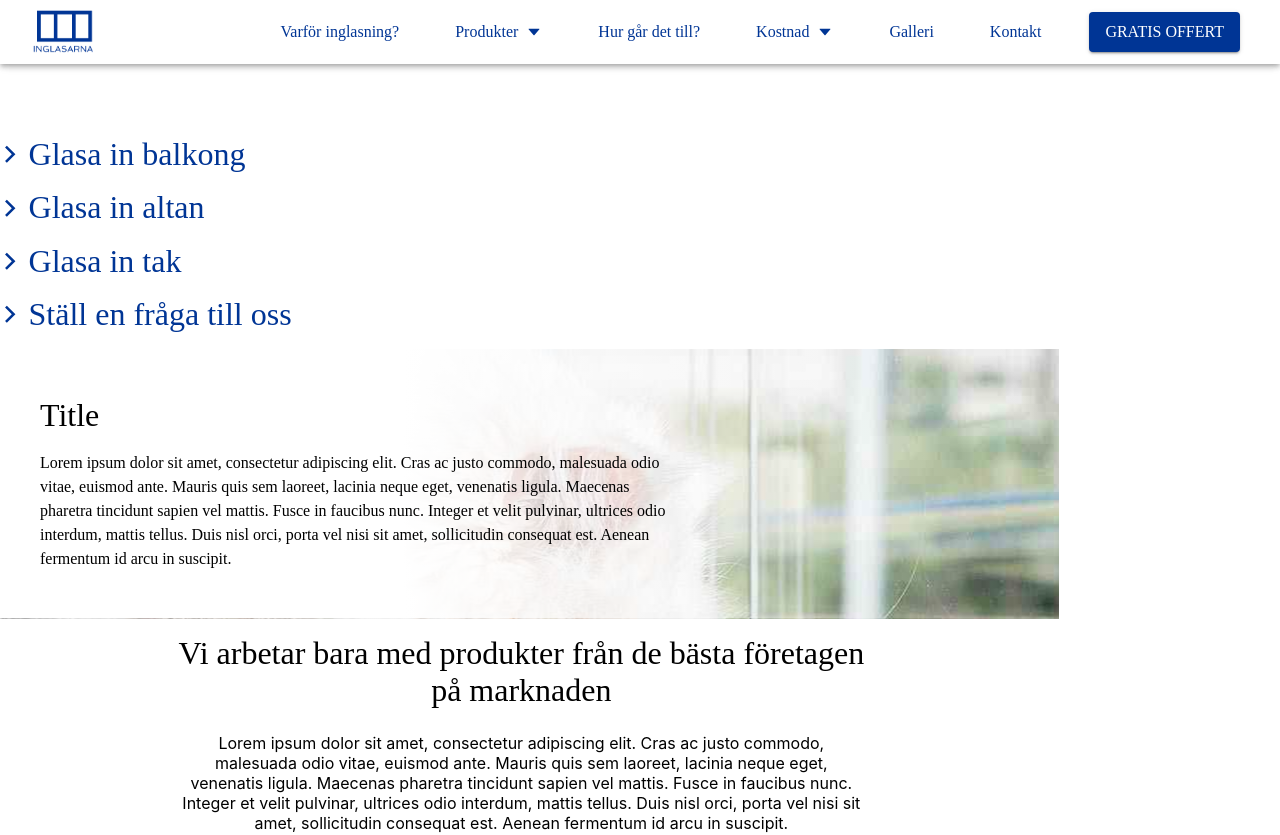
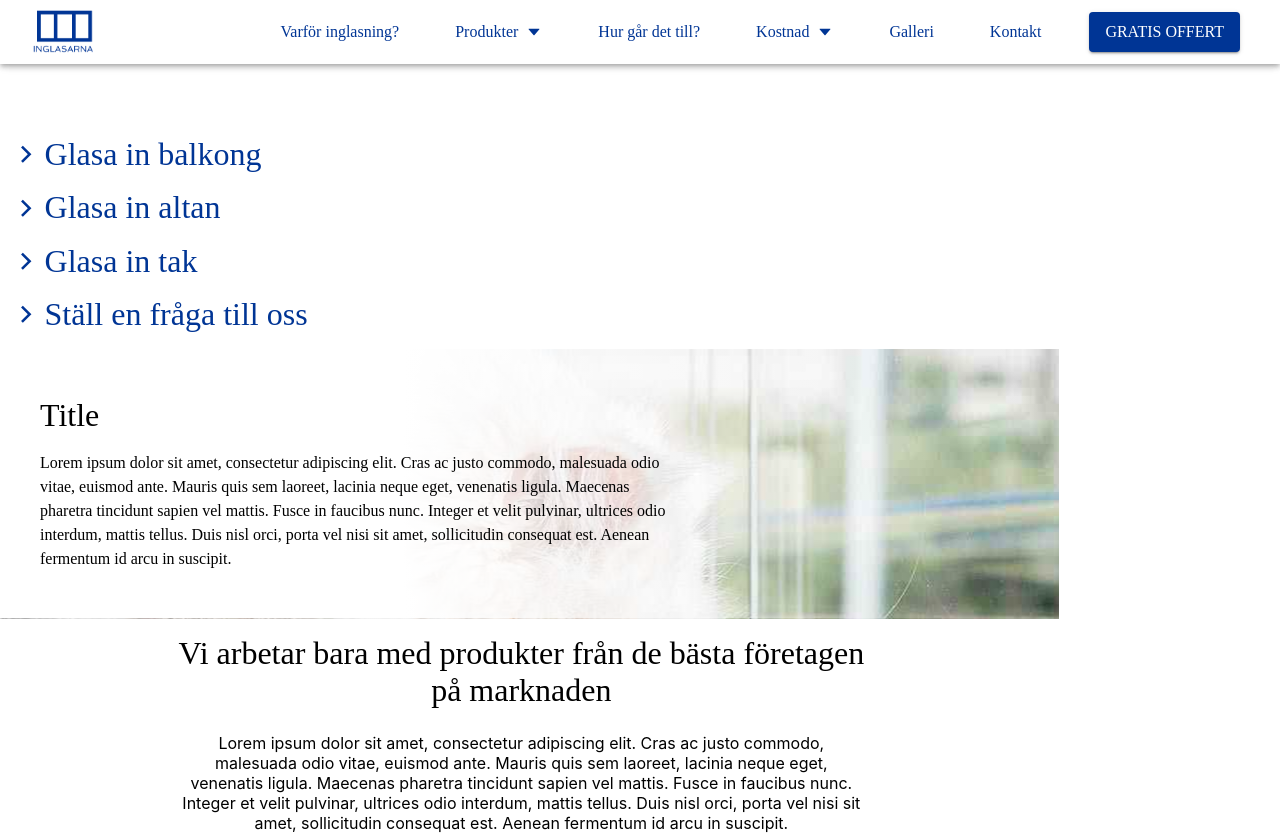
Before and after one commit to josiehpersson/inglasarna, a React (Create React App) app: page / in a window 1280 px wide. Shown: the top 835 px of the page. Built offline with nearby package versions, Linux system fonts and the light colour scheme; a web font is replaced by a local one.

Commit message:
Update LinkBox.js

```diff
--- a/src/components/LinkBox.js
+++ b/src/components/LinkBox.js
@@ -1,38 +1,42 @@
 import React from 'react';
-import {makeStyles, Grid, Button, Typography} from '@material-ui/core';
+import { makeStyles, Grid, Button, Typography } from '@material-ui/core';
 import ArrowForwardIosIcon from '@material-ui/icons/ArrowForwardIos';
 
 const useStyles = makeStyles((theme) => ({
   container: {
-        paddingTop: theme.spacing(2),
-        paddingBottom: theme.spacing(2)
-    }
-}))
+    padding: theme.spacing(2),
+  },
+  containerItem: {
+    display: 'flex',
+    flexFlow: 'row',
+    alignItems: 'center',
+  },
+}));
 const LinkBox = () => {
   const classes = useStyles();
-    return(
+  return (
     <Grid container spacing={2} xs={10} className={classes.container}>
-            <Grid item xs={8}>
+      <Grid item xs={8} className={classes.containerItem}>
         <Typography variant="h1" color="secondary">
-                    <ArrowForwardIosIcon/> Glasa in balkong
+          <ArrowForwardIosIcon /> Glasa in balkong
         </Typography>
       </Grid>
-            <Grid item xs={8}>
+      <Grid item xs={8} className={classes.containerItem}>
         <Typography variant="h1" color="secondary">
-                    <ArrowForwardIosIcon/> Glasa in altan
+          <ArrowForwardIosIcon /> Glasa in altan
         </Typography>
       </Grid>
-            <Grid item xs={8}>
+      <Grid item xs={8} className={classes.containerItem}>
         <Typography variant="h1" color="secondary">
-                    <ArrowForwardIosIcon/> Glasa in tak
+          <ArrowForwardIosIcon /> Glasa in tak
         </Typography>
       </Grid>
-            <Grid item xs={8}>
+      <Grid item xs={8} className={classes.containerItem}>
         <Typography variant="h1" color="secondary">
-                    <ArrowForwardIosIcon/> Ställ en fråga till oss
+          <ArrowForwardIosIcon /> Ställ en fråga till oss
         </Typography>
       </Grid>
     </Grid>
-    )
-}
+  );
+};
 export default LinkBox;
```
Lines whose indentation alone changed are shown as unchanged.
